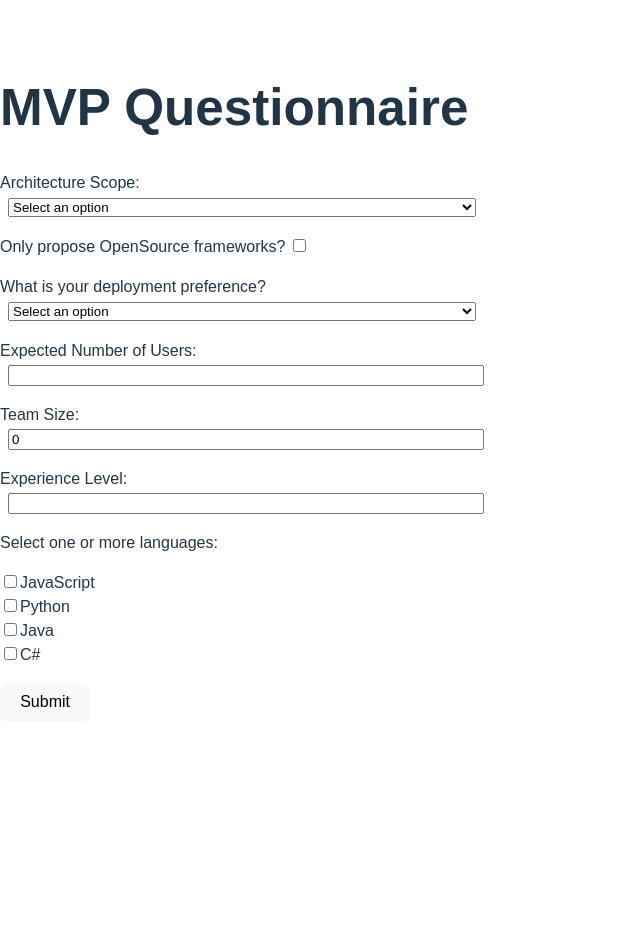
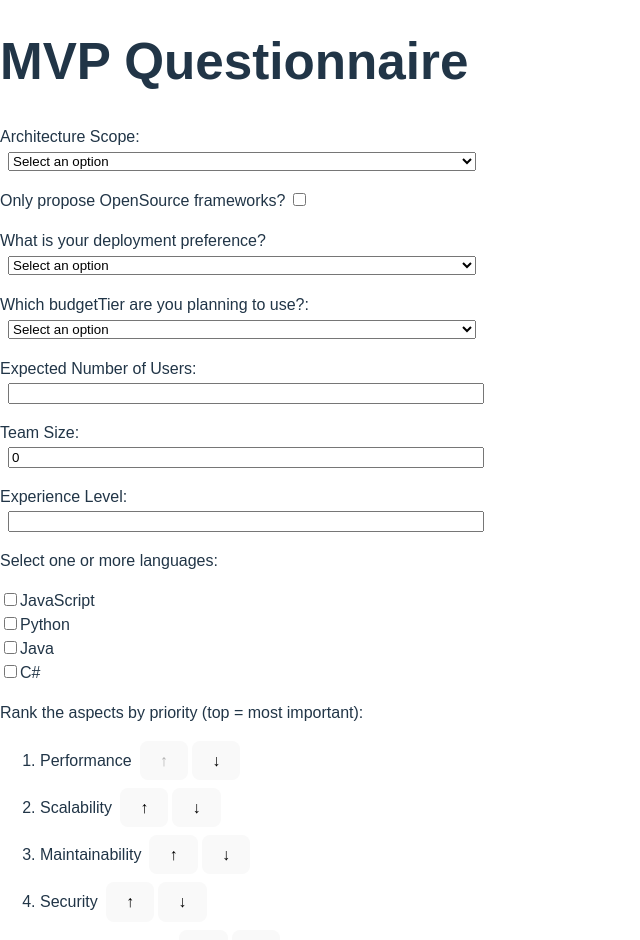
Before and after one commit to ArchAdvisor/ArchAdvisor, a React (Vite) app in the folder frontend/: page / in a window 1280 px wide. Shown: the top 940 px of the page, without its empty margins (0-640 px from the left). Before the commit the page ends 800 px from the top, so only its background shows below. Built offline with nearby package versions, Linux system fonts and the light colour scheme.

Commit message:
Add BudgetTier option and PriorityRanking to the Questionnaire

```diff
--- a/frontend/src/QuestionnaireForm.tsx
+++ b/frontend/src/QuestionnaireForm.tsx
@@ -23,6 +23,12 @@ const DeploymentPreferences = {
     HYBRID: 6 as const,
 };
 
+const BudgetTier = {
+    LOW: 0 as const,
+    MEDIUM: 1 as const,
+    HIGH: 2 as const,
+};
+
 const PriorityAspects = {
     PERFORMANCE: 0 as const,
     SCALABILITY: 1 as const,
@@ -34,17 +40,31 @@ const PriorityAspects = {
     VENDOR_LOCKIN_AVOIDANCE: 7 as const,
 }
 
+const PRIORITY_ASPECT_LABELS: Record<PriorityAspects, string> = {
+    [PriorityAspects.PERFORMANCE]: "Performance",
+    [PriorityAspects.SCALABILITY]: "Scalability",
+    [PriorityAspects.MAINTAINABILITY]: "Maintainability",
+    [PriorityAspects.SECURITY]: "Security",
+    [PriorityAspects.COST_EFFECTIVENESS]: "Cost-effectiveness",
+    [PriorityAspects.COMMUNITY_SUPPORT]: "Community support",
+    [PriorityAspects.ECOSYSTEM_MATURITY]: "Ecosystem maturity",
+    [PriorityAspects.VENDOR_LOCKIN_AVOIDANCE]: "Vendor lock-in avoidance",
+};
+
 
 
 type ArchitectureScope = typeof ArchitectureScope[keyof typeof ArchitectureScope];
 type DeploymentPreferences = typeof DeploymentPreferences[keyof typeof DeploymentPreferences];
 type ProgrammingLanguages = typeof ProgrammingLanguages[keyof typeof ProgrammingLanguages];
 type PriorityAspects = typeof PriorityAspects[keyof typeof PriorityAspects];
+type BudgetTier = typeof BudgetTier[keyof typeof BudgetTier];
 
 type QuestionnaireRequest = {
     architectureScope: ArchitectureScope | null;
+    deploymentPreference: DeploymentPreferences | null;
+    //only when deployment == CLOUD TODO
+    budgetTier: BudgetTier | null;
     isOpenSource: boolean;
-    deploymentPreference: DeploymentPreferences | null;
     expectedUsers: number | null;
     teamSize: number;
     experienceLevel: string;
@@ -60,12 +80,22 @@ type QuestionnaireResponse = {
 function QuestionnaireForm() {
     const [form, setForm] = useState<QuestionnaireRequest>({
         architectureScope: null,
+        budgetTier: null,
         isOpenSource: false,
         deploymentPreference: null,
         expectedUsers: null,
         teamSize: 0,
         experienceLevel: "",
-        priorityAspects: [],
+        priorityAspects: [
+            PriorityAspects.PERFORMANCE,
+            PriorityAspects.SCALABILITY,
+            PriorityAspects.MAINTAINABILITY,
+            PriorityAspects.SECURITY,
+            PriorityAspects.COST_EFFECTIVENESS,
+            PriorityAspects.COMMUNITY_SUPPORT,
+            PriorityAspects.ECOSYSTEM_MATURITY,
+            PriorityAspects.VENDOR_LOCKIN_AVOIDANCE,
+        ],
         teamProgrammingLanguages: [],
     });
 
@@ -91,6 +121,24 @@ function QuestionnaireForm() {
             }
         });
     };
+    const moveAspect = (index: number, direction: -1 | 1) => {
+        setForm(prev => {
+            const arr = [...prev.priorityAspects];
+            const newIndex = index + direction;
+
+            if (newIndex < 0 || newIndex >= arr.length) {
+                return prev; // out of bounds, no change
+            }
+
+            // swap positions
+            const temp = arr[index];
+            arr[index] = arr[newIndex];
+            arr[newIndex] = temp;
+
+            return { ...prev, priorityAspects: arr };
+        });
+    };
+
     const handleSubmit = async (e: FormEvent) => {
         e.preventDefault();
         setLoading(true);
@@ -190,6 +238,27 @@ function QuestionnaireForm() {
                         </select>
                     </label>
                 </div>
+                {/* BudgetTier */}
+                <div style={{ marginBottom: "1rem" }}>
+                    <label>
+                        Which budgetTier are you planning to use?:
+                        <select
+                            value={form.architectureScope ?? ""}
+                            onChange={(e) =>
+                                setForm({
+                                    ...form,
+                                    budgetTier: e.target.value === "" ? null : Number(e.target.value),
+                                })
+                            }
+                            style={{ marginLeft: "0.5rem", width: "100%" }}
+                        >
+                            <option value="">Select an option</option>
+                            <option value={BudgetTier.LOW}>Low</option>
+                            <option value={BudgetTier.MEDIUM}>Medium</option>
+                            <option value={BudgetTier.HIGH}>High</option>
+                        </select>
+                    </label>
+                </div>
                 {/*Number of expected users*/}
                 <div style={{ marginBottom: "1rem" }}>
                     <label>
@@ -282,6 +351,36 @@ function QuestionnaireForm() {
                         C#
                     </label>
                 </div>
+                {/* Priority Aspects Ranking */}
+                <div style={{ marginBottom: "1rem" }}>
+                    <p>Rank the aspects by priority (top = most important):</p>
+
+                    <ol>
+                        {form.priorityAspects.map((aspect, idx) => (
+                            <li key={aspect} style={{ marginBottom: "0.5rem" }}>
+                                {PRIORITY_ASPECT_LABELS[aspect]}
+                                <span style={{ marginLeft: "0.5rem" }}>
+                                    <button
+                                        type="button"
+                                        onClick={() => moveAspect(idx, -1)}
+                                        disabled={idx === 0}
+                                        style={{ marginRight: "0.25rem" }}
+                                    >
+                                        ↑
+                                    </button>
+                                    <button
+                                        type="button"
+                                        onClick={() => moveAspect(idx, 1)}
+                                        disabled={idx === form.priorityAspects.length - 1}
+                                    >
+                                        ↓
+                                    </button>
+                                </span>
+                            </li>
+                        ))}
+                    </ol>
+                </div>
+
                 <button type="submit" disabled={loading}>
                     {loading ? "Sending..." : "Submit"}
                 </button>
```
